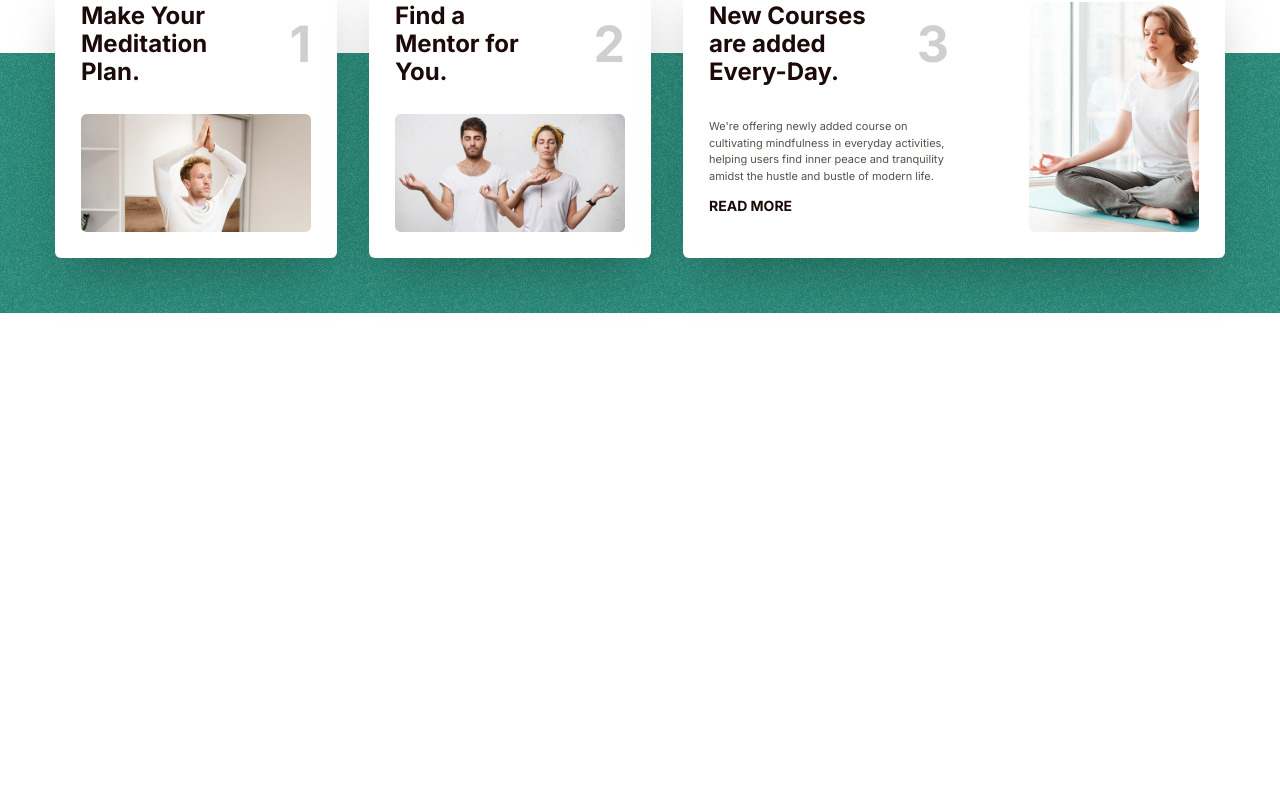
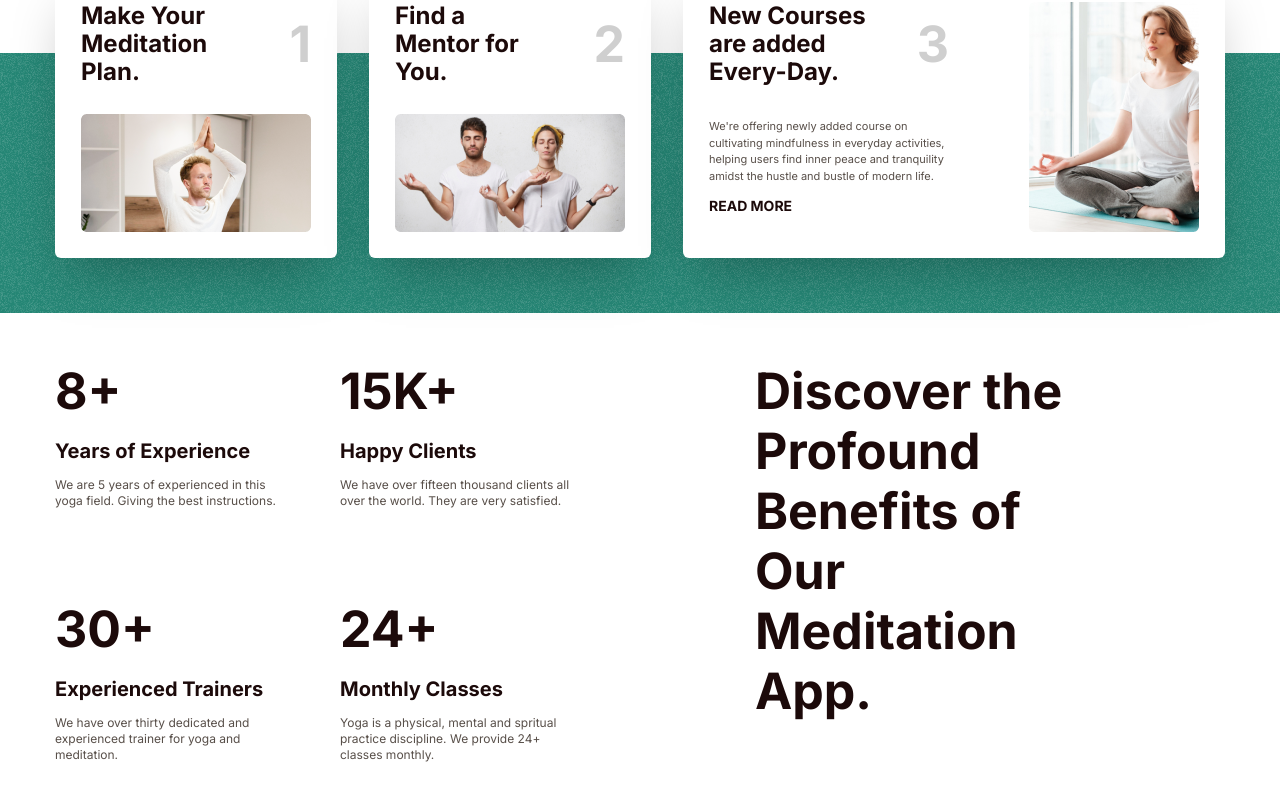
Before and after one commit to davidstanciu11/meditationApp_project, a React (Vite) app: page / in a window 1280 px wide. Shown: the part 759-1560 px from the top of the page. Built offline with nearby package versions, Linux system fonts and the light colour scheme.

Commit message:
New Description added

```diff
--- a/index.html
+++ b/index.html
@@ -11,9 +11,10 @@
     />
     <meta name="viewport" content="width=device-width, initial-scale=1.0" />
     <title>EasyMind</title>
+    <script defer type="module" src="./src/mainFiles/main.jsx"></script>
   </head>
   <body>
     <div id="root"></div>
-    <script type="module" src="./src/mainFiles/main.jsx"></script>
+
   </body>
 </html>
--- a/src/components/Facts.jsx
+++ b/src/components/Facts.jsx
@@ -1,7 +1,35 @@
-
+import CountUp from "react-countup";
+import { facts } from "../mainFiles/data";
 
 function Facts() {
-    return
+  return (
+    <>
+      <section>
+        <div className="container mx-auto flex flex-col lg:flex-row lg:gap-x-[30px]">
+          <div className=" flex-1 flex flex-wrap gap-x-[5%] gap-y-[35px]">
+            {facts.map((item, i) => {
+              const { startNumber, endNumber, unit, title, desc } = item;
+              return (
+                <div className="w-[45%] mt-12" key={"indexCount_" + i}>
+                  <h2 className="h2 mb-2 lg:mb-4">
+                    <CountUp start={startNumber} end={endNumber} duration={2} enableScrollSpy/>
+                    {unit}+
+                  </h2>
+                  <div className="text-xl font-bold text-heading mb-3">{title}</div>
+                  <p className="max-w-[240px] text-xs">{desc}</p>
+                </div>
+              );
+            })}
+          </div>
+          <div className="flex-1 -order-1 lg:order-none">
+            <div className="flex flex-col justify-center h-full lg:pl-[100px]" >
+                <h2 className="h2 mb-12 max-w-[315px] mt-12">Discover the Profound Benefits of Our Meditation App.</h2>
+            </div>
+          </div>
+        </div>
+      </section>
+    </>
+  );
 }
 
 export default Facts;
--- a/src/components/Header.jsx
+++ b/src/components/Header.jsx
@@ -22,8 +22,8 @@ function Header() {
       >
         <div className="flex items-center">
           <a href="#" className="flex items-center">
-            <img src={Logo} alt="logo" className="mb-2" />
-            <h2 className="text-xl ml-1">EasyMind.</h2>
+            <img src={Logo} alt="logo" className="w-8 lg:mb-1 lg:w-11" />
+            <h2 className="text-sm lg:text-xl ml-1">EasyMind.</h2>
           </a>
           <div className="hidden lg:flex">
             <Navbar />
--- a/src/mainFiles/App.jsx
+++ b/src/mainFiles/App.jsx
@@ -1,7 +1,7 @@
 import Cards from "../components/Cards";
 // import Contact from "../components/Contact";
 // import Courses from "../components/Courses";
-// import Facts from "../components/Facts";
+import Facts from "../components/Facts";
 // import Features from "../components/Features";
 // import Footer from "../components/Footer";
 // import Header from "../components/Header";
@@ -18,6 +18,7 @@ function App() {
       <div className="overflow_hidden">
         <Hero />
         <Cards />
+        <Facts/>
         <div className="h-[2000px]"></div>
       </div>
     </>
```
